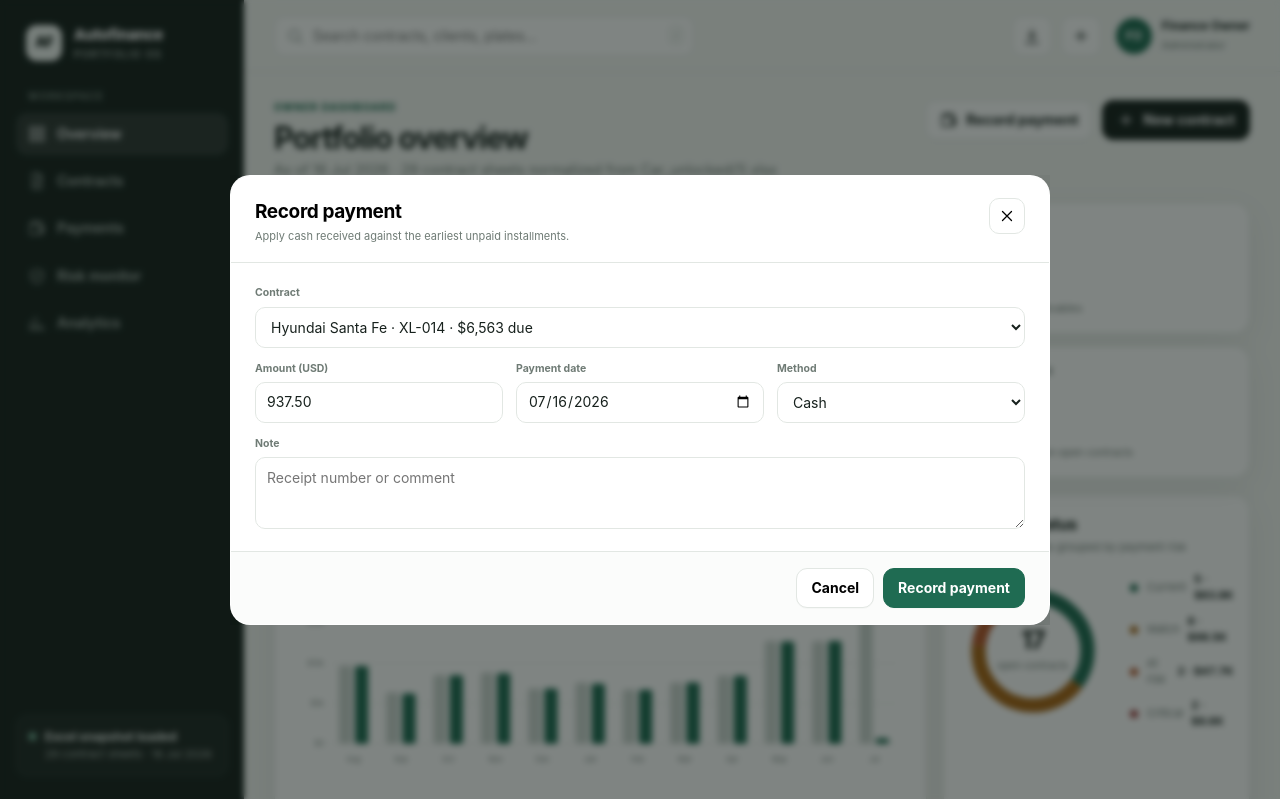
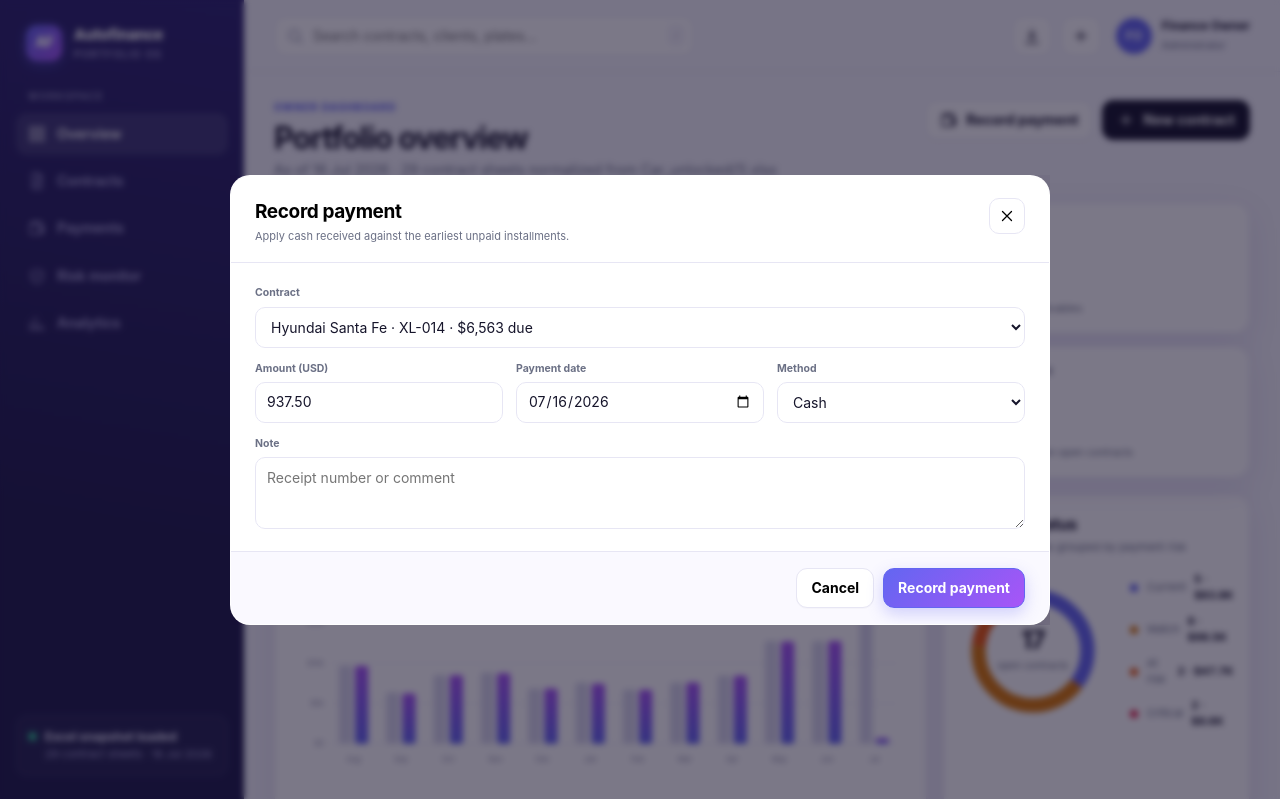
Before and after one commit to hudaykulovgit/colab, a plain HTML site: page index.html in a window 1280 px wide. Both pictures are taken after a click on the button 1080 px from the left and 35 px from the top of the page. Shown: the top 799 px of the page. Drawn offline with Linux system fonts and the light colour scheme.

Commit message:
Refresh dashboard theme with a vibrant modern palette
Swaps the muted sage-green theme for indigo/violet with punchier
amber/orange/red/cyan status colors, gradient accents on the sidebar,
brand mark, and primary CTA, and updated chart/table tones to match.

```diff
--- a/index.html
+++ b/index.html
@@ -7,28 +7,29 @@
   <title>Autofinance — Portfolio Dashboard</title>
   <style>
     :root {
-      --bg: #f4f6f3;
+      --bg: #f5f5fc;
       --surface: #ffffff;
-      --surface-2: #f8faf8;
-      --ink: #17211d;
-      --muted: #6f7b75;
-      --faint: #9ba49f;
-      --line: #e2e7e3;
-      --line-strong: #d4dbd6;
-      --nav: #17211d;
-      --nav-muted: #a9b4ae;
-      --accent: #1f6b52;
-      --accent-2: #4d8b75;
-      --accent-soft: #e7f2ed;
-      --amber: #a76616;
-      --amber-soft: #fbf0df;
-      --orange: #b6572b;
-      --orange-soft: #f9e9e1;
-      --danger: #9b3a3a;
-      --danger-soft: #f7e6e6;
-      --blue: #466b8a;
-      --blue-soft: #e9f0f5;
-      --shadow: 0 10px 35px rgba(20, 34, 27, .06);
+      --surface-2: #f8f7fd;
+      --ink: #16152b;
+      --muted: #6b7085;
+      --faint: #9a9db3;
+      --line: #e7e6f4;
+      --line-strong: #d7d5ec;
+      --nav: #1e1b4b;
+      --nav-2: #2d2470;
+      --nav-muted: #ada7d9;
+      --accent: #6366f1;
+      --accent-2: #a855f7;
+      --accent-soft: #eef0ff;
+      --amber: #d97706;
+      --amber-soft: #fef3c7;
+      --orange: #ea580c;
+      --orange-soft: #ffe4d5;
+      --danger: #e11d48;
+      --danger-soft: #ffe1e8;
+      --blue: #0891b2;
+      --blue-soft: #cffafe;
+      --shadow: 0 10px 35px rgba(76, 29, 149, .09);
       --radius: 16px;
       --sidebar: 244px;
     }
@@ -58,7 +59,7 @@
       width: var(--sidebar);
       padding: 24px 16px;
       color: #fff;
-      background: var(--nav);
+      background: linear-gradient(190deg, var(--nav-2), var(--nav) 65%);
       display: flex;
       flex-direction: column;
       z-index: 20;
@@ -67,11 +68,12 @@
     .brand-mark {
       width: 36px; height: 36px; border-radius: 11px;
       display: grid; place-items: center;
-      background: #f1f6f3; color: var(--nav); font-weight: 900; letter-spacing: -.06em;
+      background: linear-gradient(135deg, var(--accent), var(--accent-2)); color: #fff; font-weight: 900; letter-spacing: -.06em;
+      box-shadow: 0 4px 14px rgba(99,102,241,.4);
     }
     .brand-name { font-size: 15px; font-weight: 760; letter-spacing: -.02em; }
     .brand-name small { display: block; color: var(--nav-muted); font-size: 10px; font-weight: 600; letter-spacing: .12em; margin-top: 1px; }
-    .nav-label { color: #75847c; font-size: 10px; font-weight: 750; letter-spacing: .13em; padding: 0 12px 9px; text-transform: uppercase; }
+    .nav-label { color: #8b87b8; font-size: 10px; font-weight: 750; letter-spacing: .13em; padding: 0 12px 9px; text-transform: uppercase; }
     .nav { display: grid; gap: 5px; }
     .nav-btn {
       appearance: none; width: 100%; border: 0; border-radius: 11px; padding: 11px 12px;
@@ -86,13 +88,13 @@
       display: flex; align-items: flex-start; gap: 9px; padding: 12px; border: 1px solid rgba(255,255,255,.09);
       border-radius: 12px; color: var(--nav-muted); background: rgba(255,255,255,.035); font-size: 11px;
     }
-    .source-chip strong { display: block; color: #e5ebe7; font-size: 12px; margin-bottom: 2px; }
-    .source-dot { width: 7px; height: 7px; margin-top: 5px; flex: 0 0 auto; border-radius: 50%; background: #78b79d; box-shadow: 0 0 0 3px rgba(120,183,157,.12); }
+    .source-chip strong { display: block; color: #ece9fb; font-size: 12px; margin-bottom: 2px; }
+    .source-dot { width: 7px; height: 7px; margin-top: 5px; flex: 0 0 auto; border-radius: 50%; background: #34d399; box-shadow: 0 0 0 3px rgba(52,211,153,.18); }
 
     .main { min-height: 100vh; margin-left: var(--sidebar); }
     .topbar {
       height: 72px; padding: 0 30px; display: flex; align-items: center; gap: 16px;
-      border-bottom: 1px solid var(--line); background: rgba(244,246,243,.92); position: sticky; top: 0; z-index: 15;
+      border-bottom: 1px solid var(--line); background: rgba(245,245,252,.92); position: sticky; top: 0; z-index: 15;
       backdrop-filter: blur(14px);
     }
     .global-search { position: relative; width: min(420px, 42vw); }
@@ -100,7 +102,7 @@
       width: 100%; height: 40px; border: 1px solid var(--line); border-radius: 11px; padding: 0 38px;
       outline: none; background: var(--surface); color: var(--ink); transition: .18s ease;
     }
-    .global-search input:focus { border-color: #99b8aa; box-shadow: 0 0 0 3px rgba(31,107,82,.08); }
+    .global-search input:focus { border-color: #a5b4fc; box-shadow: 0 0 0 3px rgba(99,102,241,.14); }
     .global-search [data-icon] { position: absolute; left: 12px; top: 11px; color: var(--faint); }
     .keycap { position: absolute; right: 10px; top: 9px; color: var(--faint); border: 1px solid var(--line); border-radius: 5px; font-size: 10px; padding: 2px 5px; background: var(--surface-2); }
     .topbar-actions { margin-left: auto; display: flex; align-items: center; gap: 9px; }
@@ -133,7 +135,7 @@
     }
     .btn:hover { border-color: var(--line-strong); transform: translateY(-1px); }
     .btn-primary { background: var(--ink); border-color: var(--ink); color: #fff; }
-    .btn-accent { background: var(--accent); border-color: var(--accent); color: #fff; }
+    .btn-accent { background: linear-gradient(135deg, var(--accent), var(--accent-2)); border-color: var(--accent); color: #fff; box-shadow: 0 6px 16px rgba(99,102,241,.28); }
     .btn-quiet { background: transparent; }
     .btn-danger { color: var(--danger); }
     .btn-sm { min-height: 32px; padding: 0 10px; font-size: 12px; border-radius: 9px; }
@@ -161,13 +163,13 @@
     .chart-legend { display: flex; gap: 13px; flex-wrap: wrap; color: var(--muted); font-size: 10px; }
     .legend-key { display: inline-flex; align-items: center; gap: 5px; }
     .legend-dot { width: 8px; height: 8px; border-radius: 2px; background: var(--accent); }
-    .legend-dot.plan { background: #cbd4cf; }
+    .legend-dot.plan { background: #d8d7ec; }
     .legend-dot.risk { background: var(--amber); }
     .chart-wrap { width: 100%; min-height: 250px; }
     .chart-wrap svg { width: 100%; height: auto; overflow: visible; }
-    .chart-label { font-size: 10px; fill: #7b8781; }
-    .chart-value { font-size: 9px; fill: #4c5953; font-variant-numeric: tabular-nums; }
-    .chart-grid { stroke: #e8ece9; stroke-width: 1; }
+    .chart-label { font-size: 10px; fill: #8b8aa6; }
+    .chart-value { font-size: 9px; fill: #47445f; font-variant-numeric: tabular-nums; }
+    .chart-grid { stroke: #e9e7f5; stroke-width: 1; }
 
     .risk-card-body { display: grid; grid-template-columns: 150px 1fr; align-items: center; gap: 8px 18px; padding: 6px 18px 19px; }
     .donut { position: relative; width: 142px; height: 142px; }
@@ -186,10 +188,10 @@
     .table-toolbar h2 { margin: 0 auto 0 0; }
     .table-wrap { overflow-x: auto; }
     table { border-collapse: collapse; width: 100%; }
-    th { color: var(--faint); font-size: 9.5px; letter-spacing: .08em; text-transform: uppercase; font-weight: 750; text-align: left; padding: 11px 16px; background: #fbfcfb; border-bottom: 1px solid var(--line); white-space: nowrap; }
-    td { padding: 13px 16px; border-bottom: 1px solid #edf0ee; vertical-align: middle; font-size: 12px; }
+    th { color: var(--faint); font-size: 9.5px; letter-spacing: .08em; text-transform: uppercase; font-weight: 750; text-align: left; padding: 11px 16px; background: #faf9ff; border-bottom: 1px solid var(--line); white-space: nowrap; }
+    td { padding: 13px 16px; border-bottom: 1px solid #ece9f7; vertical-align: middle; font-size: 12px; }
     tbody tr:last-child td { border-bottom: 0; }
-    tbody tr:hover { background: #fafbfa; }
+    tbody tr:hover { background: #f8f7ff; }
     .asset-cell { display: flex; align-items: center; gap: 11px; min-width: 210px; }
     .asset-icon { width: 34px; height: 34px; border-radius: 10px; background: var(--surface-2); border: 1px solid var(--line); color: var(--accent); display: grid; place-items: center; flex: 0 0 auto; }
     .asset-cell strong { display: block; font-size: 12px; margin-bottom: 2px; }
@@ -200,8 +202,8 @@
     .status-watch { color: var(--amber); background: var(--amber-soft); }
     .status-at-risk { color: var(--orange); background: var(--orange-soft); }
     .status-critical { color: var(--danger); background: var(--danger-soft); }
-    .status-closed { color: #77827c; background: #edf0ee; }
-    .risk-meter { width: 82px; height: 6px; background: #edf0ee; border-radius: 99px; overflow: hidden; }
+    .status-closed { color: #6b7085; background: #ece9f7; }
+    .risk-meter { width: 82px; height: 6px; background: #ece9f7; border-radius: 99px; overflow: hidden; }
     .risk-meter i { display: block; height: 100%; border-radius: inherit; background: var(--accent); }
     .risk-meter i.medium { background: var(--amber); }
     .risk-meter i.high { background: var(--danger); }
@@ -213,7 +215,7 @@
     .search-box input { width: 100%; height: 40px; border: 1px solid var(--line); background: var(--surface); border-radius: 11px; padding: 0 12px 0 38px; outline: none; }
     .search-box [data-icon] { position: absolute; left: 12px; top: 11px; color: var(--faint); }
     .select { height: 40px; border: 1px solid var(--line); border-radius: 11px; padding: 0 34px 0 11px; background: var(--surface); color: var(--ink); outline: none; }
-    .segmented { display: inline-flex; padding: 3px; background: #e9edea; border-radius: 11px; }
+    .segmented { display: inline-flex; padding: 3px; background: #eeecf9; border-radius: 11px; }
     .segmented button { border: 0; background: transparent; border-radius: 8px; height: 32px; padding: 0 11px; color: var(--muted); font-size: 11px; cursor: pointer; }
     .segmented button.active { background: var(--surface); color: var(--ink); box-shadow: 0 1px 4px rgba(20,30,25,.08); font-weight: 680; }
 
@@ -231,13 +233,13 @@
     .method-list { display: grid; gap: 14px; margin-top: 10px; }
     .method-row { display: grid; grid-template-columns: 34px 1fr; gap: 10px; }
     .method-num { width: 30px; height: 30px; display: grid; place-items: center; background: var(--surface-2); border: 1px solid var(--line); border-radius: 9px; color: var(--accent); font-weight: 750; font-size: 11px; }
-    .notice { margin-top: 14px; padding: 12px; border-radius: 11px; color: #765223; background: var(--amber-soft); font-size: 10.5px; }
+    .notice { margin-top: 14px; padding: 12px; border-radius: 11px; color: #92400e; background: var(--amber-soft); font-size: 10.5px; }
 
     .analytics-grid { display: grid; grid-template-columns: repeat(2, minmax(0, 1fr)); gap: 16px; }
     .analytics-grid .wide { grid-column: 1 / -1; }
     .bar-list { display: grid; gap: 13px; padding-top: 7px; }
     .bar-row { display: grid; grid-template-columns: minmax(100px, 150px) 1fr auto; gap: 10px; align-items: center; font-size: 11px; }
-    .bar-track { height: 8px; border-radius: 99px; background: #edf0ee; overflow: hidden; }
+    .bar-track { height: 8px; border-radius: 99px; background: #ece9f7; overflow: hidden; }
     .bar-track i { display: block; height: 100%; background: var(--accent-2); border-radius: inherit; }
     .bar-row strong { font-variant-numeric: tabular-nums; min-width: 54px; text-align: right; }
     .insight-list { display: grid; gap: 0; }
@@ -247,10 +249,10 @@
     .insight p { margin: 3px 0 0; color: var(--muted); font-size: 11px; }
 
     dialog { border: 0; padding: 0; background: transparent; max-width: none; max-height: none; }
-    dialog::backdrop { background: rgba(11,20,16,.52); backdrop-filter: blur(3px); }
+    dialog::backdrop { background: rgba(15,10,38,.55); backdrop-filter: blur(3px); }
     .modal {
       width: min(820px, calc(100vw - 28px)); max-height: min(88vh, 940px); overflow: auto; background: var(--surface);
-      border: 1px solid rgba(255,255,255,.2); border-radius: 20px; box-shadow: 0 28px 80px rgba(9,20,14,.24);
+      border: 1px solid rgba(255,255,255,.2); border-radius: 20px; box-shadow: 0 28px 80px rgba(30,10,60,.28);
     }
     .modal.wide { width: min(1040px, calc(100vw - 28px)); }
     .modal-head { display: flex; justify-content: space-between; align-items: flex-start; gap: 16px; padding: 22px 24px 17px; border-bottom: 1px solid var(--line); position: sticky; top: 0; background: rgba(255,255,255,.96); backdrop-filter: blur(12px); z-index: 3; }
@@ -258,7 +260,7 @@
     .modal-head p { color: var(--muted); margin: 0; font-size: 11px; }
     .modal-close { border: 1px solid var(--line); border-radius: 10px; background: var(--surface); width: 36px; height: 36px; display: grid; place-items: center; cursor: pointer; flex: 0 0 auto; }
     .modal-body { padding: 22px 24px; }
-    .modal-foot { display: flex; justify-content: flex-end; gap: 9px; padding: 16px 24px; border-top: 1px solid var(--line); background: #fbfcfb; position: sticky; bottom: 0; z-index: 3; }
+    .modal-foot { display: flex; justify-content: flex-end; gap: 9px; padding: 16px 24px; border-top: 1px solid var(--line); background: #faf9ff; position: sticky; bottom: 0; z-index: 3; }
     .form-section { margin-bottom: 22px; }
     .form-section:last-child { margin-bottom: 0; }
     .form-section-title { font-size: 10px; font-weight: 780; letter-spacing: .11em; text-transform: uppercase; color: var(--accent); margin-bottom: 12px; }
@@ -271,8 +273,8 @@
       width: 100%; border: 1px solid var(--line); border-radius: 10px; padding: 0 11px; min-height: 41px; background: var(--surface); outline: none; color: var(--ink);
     }
     .field textarea { padding-top: 10px; min-height: 72px; resize: vertical; }
-    .field input:focus, .field select:focus, .field textarea:focus { border-color: #94b6a7; box-shadow: 0 0 0 3px rgba(31,107,82,.08); }
-    .field input[readonly] { background: #f5f7f5; color: var(--muted); }
+    .field input:focus, .field select:focus, .field textarea:focus { border-color: #a5b4fc; box-shadow: 0 0 0 3px rgba(99,102,241,.14); }
+    .field input[readonly] { background: #f5f4fb; color: var(--muted); }
     .hint { color: var(--faint); font-size: 9.5px; }
     .calc-preview { display: grid; grid-template-columns: repeat(4, 1fr); gap: 1px; background: var(--line); border: 1px solid var(--line); border-radius: 12px; overflow: hidden; }
     .calc-item { background: var(--surface-2); padding: 13px; }
@@ -288,9 +290,9 @@
     .detail-stat strong { display: block; font-size: 17px; font-variant-numeric: tabular-nums; }
     .detail-grid { display: grid; grid-template-columns: .8fr 1.2fr; gap: 16px; }
     .info-card { border: 1px solid var(--line); border-radius: 14px; overflow: hidden; }
-    .info-card h3 { padding: 14px 15px; margin: 0; border-bottom: 1px solid var(--line); background: #fbfcfb; }
+    .info-card h3 { padding: 14px 15px; margin: 0; border-bottom: 1px solid var(--line); background: #faf9ff; }
     .info-list { padding: 6px 15px; }
-    .info-row { display: flex; justify-content: space-between; gap: 16px; padding: 9px 0; border-bottom: 1px solid #eef1ef; font-size: 11px; }
+    .info-row { display: flex; justify-content: space-between; gap: 16px; padding: 9px 0; border-bottom: 1px solid #ece9f5; font-size: 11px; }
     .info-row:last-child { border: 0; }
     .info-row span { color: var(--muted); }
     .schedule-wrap { max-height: 390px; overflow: auto; }
@@ -298,7 +300,7 @@
     .schedule-paid { color: var(--accent); font-weight: 700; }
     .schedule-late { color: var(--danger); font-weight: 700; }
 
-    .toast { position: fixed; right: 22px; bottom: 22px; z-index: 100; max-width: min(360px, calc(100vw - 32px)); color: #fff; background: var(--ink); border-radius: 12px; padding: 12px 15px; box-shadow: 0 15px 45px rgba(10,20,15,.24); transform: translateY(24px); opacity: 0; pointer-events: none; transition: .25s ease; }
+    .toast { position: fixed; right: 22px; bottom: 22px; z-index: 100; max-width: min(360px, calc(100vw - 32px)); color: #fff; background: var(--ink); border-radius: 12px; padding: 12px 15px; box-shadow: 0 15px 45px rgba(20,10,45,.3); transform: translateY(24px); opacity: 0; pointer-events: none; transition: .25s ease; }
     .toast.show { transform: none; opacity: 1; }
     .mobile-nav { display: none; }
 
@@ -790,7 +792,7 @@
       const maxValue = Math.max(1, ...rows.flatMap(r => showActual ? [r.scheduled, r.paid] : [r.scheduled]));
       const scaleMax = Math.ceil(maxValue / 5000) * 5000 || maxValue;
       const groupW = innerW / rows.length, barW = Math.min(18, groupW * (showActual ? .28 : .48));
-      let svg = `<svg viewBox="0 0 ${width} ${height}" role="img" aria-label="${showActual ? 'Scheduled and collected payments by month' : 'Scheduled payments forecast by month'}">`;
+      let svg = `<svg viewBox="0 0 ${width} ${height}" role="img" aria-label="${showActual ? 'Scheduled and collected payments by month' : 'Scheduled payments forecast by month'}"><defs><linearGradient id="barGradient" x1="0" y1="1" x2="0" y2="0"><stop offset="0%" stop-color="#6366f1"/><stop offset="100%" stop-color="#a855f7"/></linearGradient></defs>`;
       for (let i=0;i<=4;i++) {
         const y = top + innerH * i / 4, value = scaleMax * (1 - i / 4);
         svg += `<line class="chart-grid" x1="${left}" x2="${width-right}" y1="${y}" y2="${y}"/><text class="chart-label" x="${left-8}" y="${y+3}" text-anchor="end">${value >= 1000 ? '$'+Math.round(value/1000)+'k' : '$'+value}</text>`;
@@ -799,10 +801,10 @@
         const center = left + groupW * i + groupW / 2;
         const sh = row.scheduled / scaleMax * innerH, sy = top + innerH - sh;
         const planX = showActual ? center - barW - 2 : center - barW / 2;
-        svg += `<rect x="${planX}" y="${sy}" width="${barW}" height="${Math.max(0,sh)}" rx="3" fill="#cbd4cf"><title>${row.fullLabel}: scheduled ${money1.format(row.scheduled)}</title></rect>`;
+        svg += `<rect x="${planX}" y="${sy}" width="${barW}" height="${Math.max(0,sh)}" rx="3" fill="#d8d7ec"><title>${row.fullLabel}: scheduled ${money1.format(row.scheduled)}</title></rect>`;
         if (showActual) {
           const ah = row.paid / scaleMax * innerH, ay = top + innerH - ah;
-          svg += `<rect x="${center+2}" y="${ay}" width="${barW}" height="${Math.max(0,ah)}" rx="3" fill="#1f6b52"><title>${row.fullLabel}: collected ${money1.format(row.paid)}</title></rect>`;
+          svg += `<rect x="${center+2}" y="${ay}" width="${barW}" height="${Math.max(0,ah)}" rx="3" fill="url(#barGradient)"><title>${row.fullLabel}: collected ${money1.format(row.paid)}</title></rect>`;
         }
         svg += `<text class="chart-label" x="${center}" y="${height-14}" text-anchor="middle">${row.label}</text>`;
       });
@@ -812,13 +814,13 @@
 
     function renderRiskDonut(m) {
       const buckets = [
-        {name:'Current', color:'#1f6b52', rows:m.open.filter(c=>c.status==='Current')},
-        {name:'Watch', color:'#a76616', rows:m.open.filter(c=>c.status==='Watch')},
-        {name:'At risk', color:'#b6572b', rows:m.open.filter(c=>c.status==='At risk')},
-        {name:'Critical', color:'#9b3a3a', rows:m.open.filter(c=>c.status==='Critical')}
+        {name:'Current', color:'#6366f1', rows:m.open.filter(c=>c.status==='Current')},
+        {name:'Watch', color:'#d97706', rows:m.open.filter(c=>c.status==='Watch')},
+        {name:'At risk', color:'#ea580c', rows:m.open.filter(c=>c.status==='At risk')},
+        {name:'Critical', color:'#e11d48', rows:m.open.filter(c=>c.status==='Critical')}
       ];
       const total = Math.max(1, sum(m.open,'outstanding')), circumference = 2 * Math.PI * 46;
-      let offset = 0, circles = `<circle cx="60" cy="60" r="46" fill="none" stroke="#edf0ee" stroke-width="12"/>`;
+      let offset = 0, circles = `<circle cx="60" cy="60" r="46" fill="none" stroke="#ece9f7" stroke-width="12"/>`;
       buckets.forEach(b => {
         const value = sum(b.rows,'outstanding'), length = value / total * circumference;
         circles += `<circle cx="60" cy="60" r="46" fill="none" stroke="${b.color}" stroke-width="12" stroke-dasharray="${length} ${circumference-length}" stroke-dashoffset="${-offset}"/>`;
```
